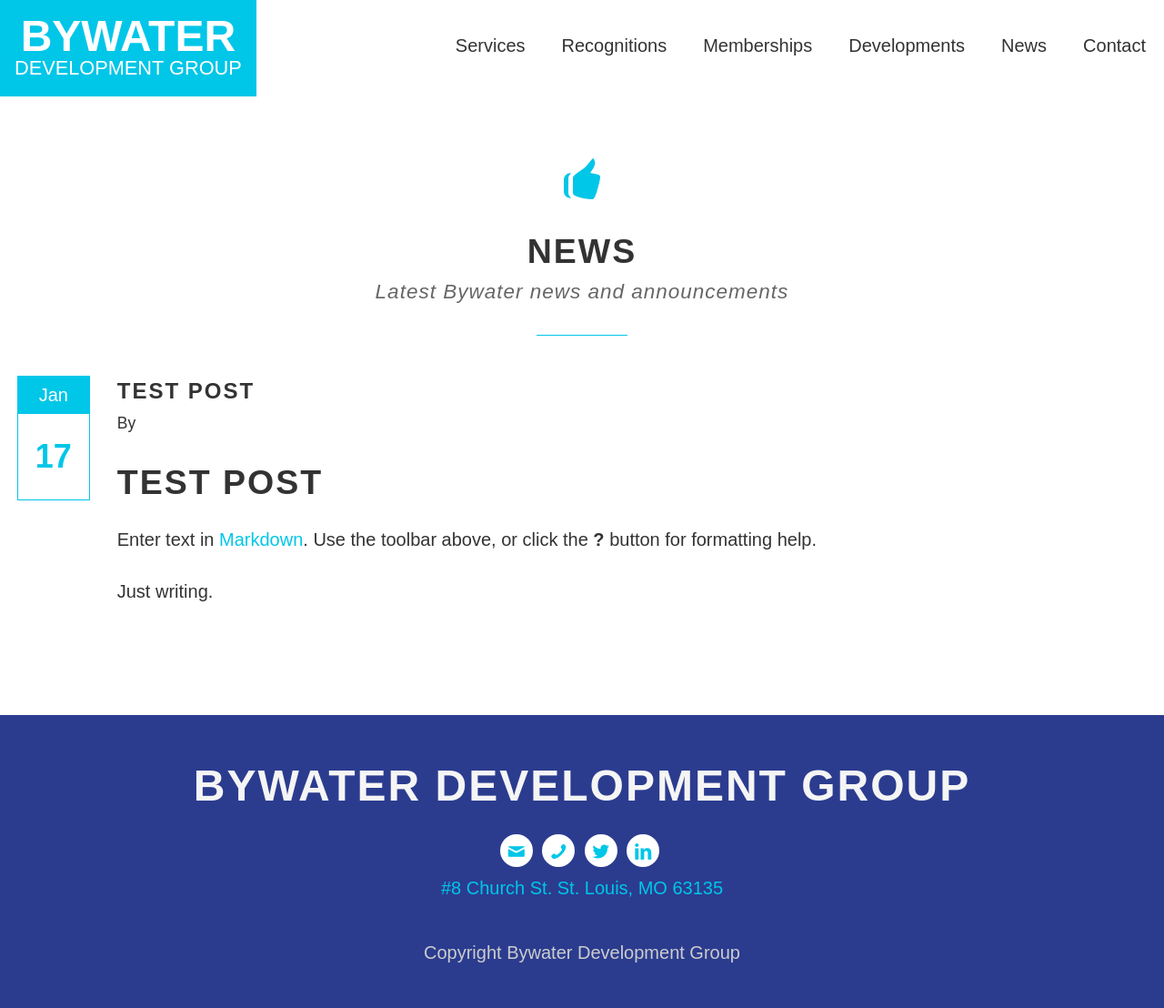
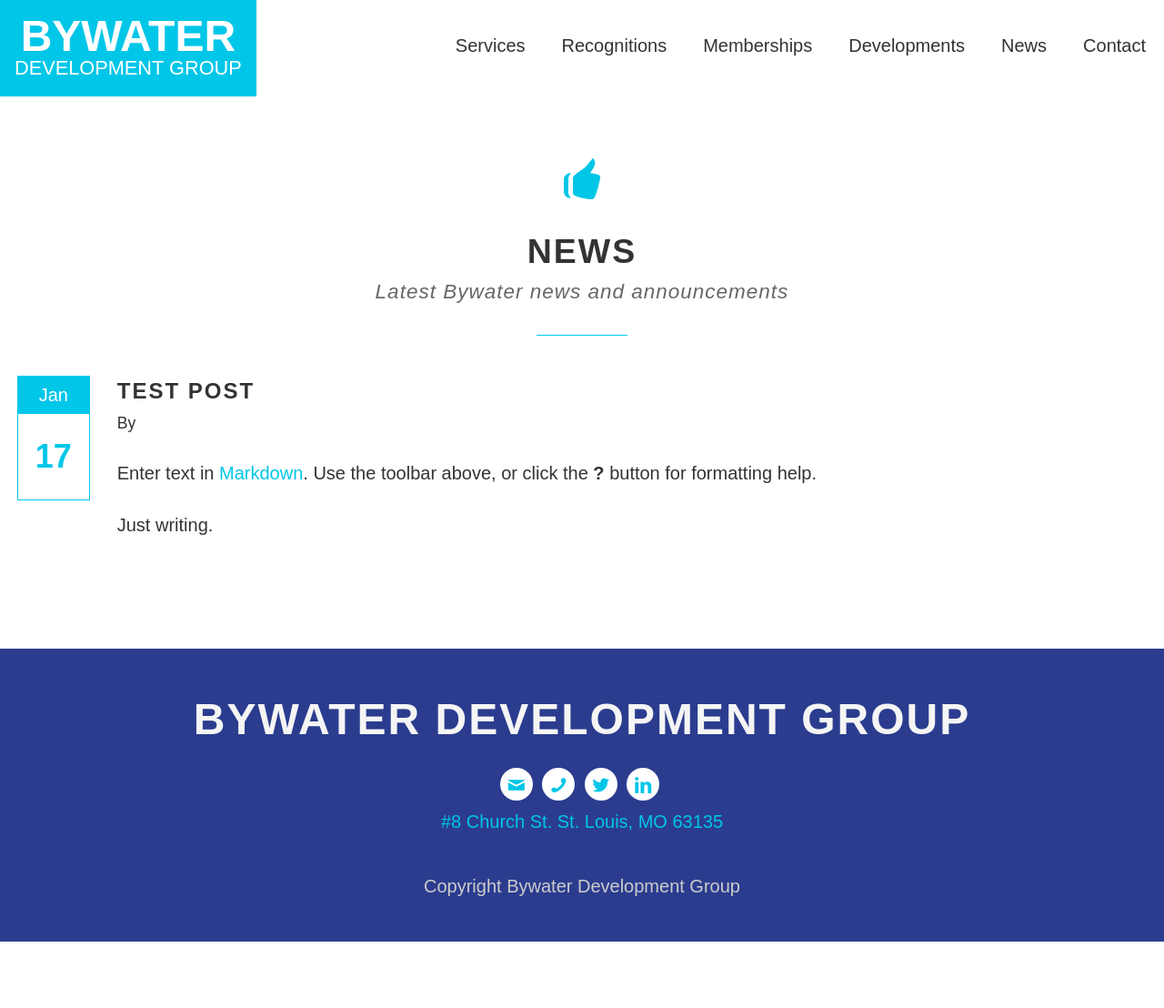
Before and after one commit to bywater/bywater.github.io, a Jekyll site: the page built from _posts/2015-01-17-test-post.md, in a window 1280 px wide. Shown: the whole page at 91% size. Built offline with Jekyll 4.4.1, drawn with Linux system fonts in a browser that asks for light colours; nearby versions of some CDN libraries; after the commit the page ends 1035 px from its top, so only the background shows below that.

Commit message:
correct test post

```diff
--- a/_layouts/post.html
+++ b/_layouts/post.html
@@ -12,7 +12,7 @@ section_id: news
     <span class='date'>{{ page.date | date: "%d" }}</span>
   </div>
   <div class='info'>
-    <h3>{{ page.title }}</h3>
+    <h3 class='headline'>{{ page.title }}</h3>
     <p>By <span class='author'>{{ page.author }}</span></p>
   </div>
   <div class='content'>
--- a/_posts/2015-01-17-test-post.md
+++ b/_posts/2015-01-17-test-post.md
@@ -4,9 +4,6 @@ title: Test post
 Excerpt: Hello hello
 Author: Aaron
 ---
-
-## Test post
-
 Enter text in [Markdown](http://daringfireball.net/projects/markdown/). Use the toolbar above, or click the **?** button for formatting help.
 
 Just writing.
```
